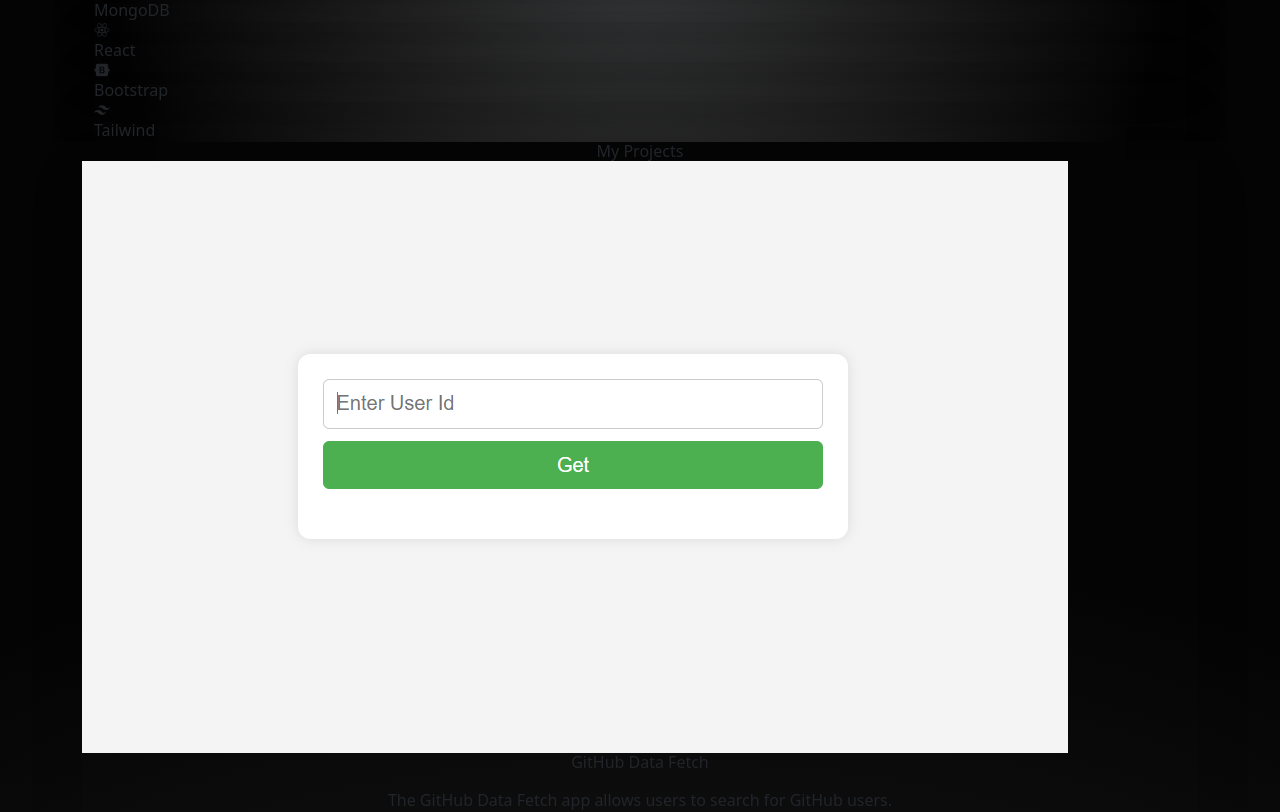
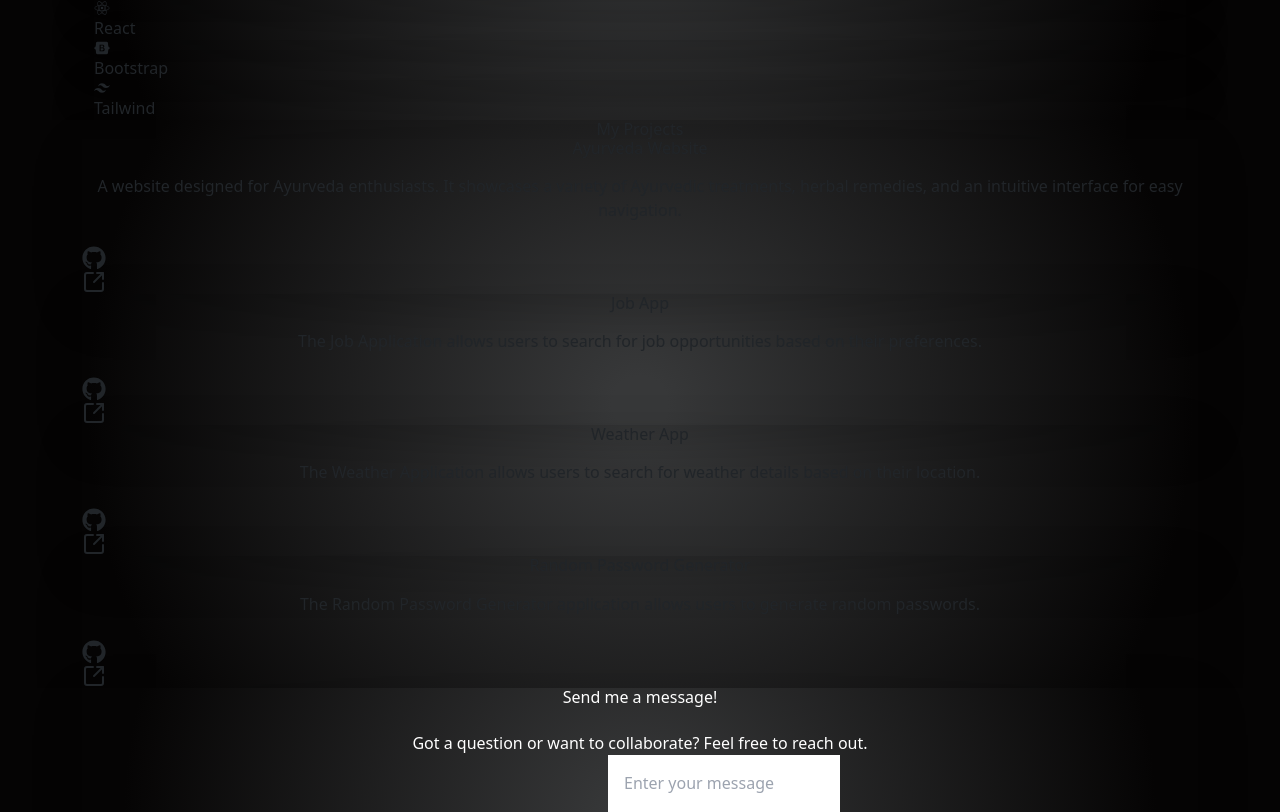
Before and after one commit to ramesh9256/Ramesh-Portfolio-, a React (Vite) app: page / in a window 1280 px wide. Shown: the part 978-1790 px from the top of the page. Built offline with nearby package versions, Linux system fonts and the light colour scheme.

Commit message:
new updated portfolio

```diff
--- a/package.json
+++ b/package.json
@@ -11,6 +11,7 @@
   },
   "dependencies": {
     "@tailwindcss/vite": "^4.0.0",
+    "framer-motion": "^12.4.7",
     "react": "^18.3.1",
     "react-dom": "^18.3.1",
     "react-icons": "^5.4.0"
--- a/src/components/About.jsx
+++ b/src/components/About.jsx
@@ -29,7 +29,8 @@ const About = () => {
           <div>
             <a
               href={Resume}
-              className="bg-gray-500 text-white py-3 px-8 rounded-lg inline-block hover:bg-blue-600 transition duration-300 shadow-md" download
+              style={{fontFamily : "monospace" , letterSpacing : "1px"}}
+              className="bg-gray-600 text-white py-3 font-bold px-8 rounded-lg inline-block hover:bg-gray-700 transition duration-300 shadow-md" download
             >
               Get CV
             </a>
--- a/src/components/Card.jsx
+++ b/src/components/Card.jsx
@@ -1,54 +1,35 @@
 import React from 'react';
 import { FaGithub } from "react-icons/fa";
 import { LuSquareArrowOutUpRight } from "react-icons/lu";
-import discnew from "../assets/img/discnew.png";
-import Sorting from "../assets/img/Sorting.png";
-import stopWatch from "../assets/img/stopWatch.webp";
-import Food from "../assets/img/Food.png";
-import Password from "../assets/img/Password.png";
+
 
 
 const github = "/img/github.png";
 const projects = [
     {
-        title: "GitHub Data Fetch",
-        description: "The GitHub Data Fetch app allows users to search for GitHub users.",
-        image: github,
-        github: "https://github.com/ramesh9256/Git-hub-fetch",
-        liveDemo: "https://git-hub-fetch.vercel.app/",
+        title: "Ayurveda Website",
+        description: "A website designed for Ayurveda enthusiasts. It showcases a variety of Ayurvedic treatments, herbal remedies, and an intuitive interface for easy navigation.",
+        github: "https://github.com/ramesh9256/Ayurveda",
+        liveDemo: "https://ayurveda-woad.vercel.app/",
     },
     {
-        title: "English Dictionary",
-        description: "The English Dictionary application allows users to search for word meanings and synonyms.",
-        image: discnew,
-        github: "https://github.com/ramesh9256/English-Dictionary",
-        liveDemo: "https://english-dictionary-orpin-xi.vercel.app/",
+        title: "Job App",
+        description: "The Job Application allows users to search for job opportunities based on their preferences.",
+        github: "https://github.com/ramesh9256/Job-App",
+        liveDemo: "https://job-app-alpha-mocha.vercel.app/",
     },
+
     {
-        title: "Sorting Application",
-        description: "The Sorting Application allows users to sort cards details in ascending and descending order.",
-        image: Sorting,
-        github: "https://github.com/ramesh9256/Sorting-application",
-        liveDemo: "https://sorting-application-kappa.vercel.app/",
+        title: "Weather App",
+        description: "The Weather Application allows users to search for weather details based on their location.",
+        github: "https://github.com/ramesh9256/Weather-App-using-react",
+        liveDemo: "https://weather-app-using-react-kappa.vercel.app/",
     },
-    {
-        title: "Stopwatch using JS",
-        description: "The Stopwatch Application is a simple and efficient tool designed for timing events.",
-        image: stopWatch,
-        github: "https://github.com/ramesh9256/Stopwatch",
-        liveDemo: "https://stopwatch-six-murex.vercel.app/",
-    },
-    {
-        title: "Food Website",
-        description: "A visually appealing and user-friendly website designed for food enthusiasts. It showcases a variety of delicious recipes, vibrant food images, and an intuitive interface for easy navigation.",
-        image: Food,
-        github: "https://github.com/ramesh9256/food-website",
-        liveDemo: "https://food-website-three-wine.vercel.app/",
-    },
+
+
     {
         title: "Random Password Generator",
         description: "The Random Password Generator application allows users to generate random passwords.",
-        image: Password,
         github: "https://github.com/ramesh9256/Random-password-generator",
         liveDemo: "https://random-password-generator-ten-rouge.vercel.app/",
     },
@@ -59,10 +40,9 @@ const Card = () => {
         <section id="projects" className="py-20 bg-neutral-800">
             <div className="container mx-auto text-center w-[80%]">
                 <h2 className="text-4xl font-bold mb-12 text-gray-600">My Projects</h2>
-                <div className="grid grid-cols-1 sm:grid-cols-2 md:grid-cols-3 gap-x-2 gap-y-8">
+                <div className="grid grid-cols-1 sm:grid-cols-2 md:grid-cols-4 gap-x-4 gap-y-4">
                     {projects.map((project, index) => (
                         <div className=" bg-gray-800 rounded-lg shadow-lg overflow-hidden relative transform transition-all duration-500 ease-in-out hover:-translate-y-4 max-w-xs mx-auto" key={index}>
-                            <img src={project.image} alt={project.title} className="w-full h-48 object-cover" />
                             <div className="p-6">
                                 <h3 className="text-xl font-semibold text-gray-200 mb-3">{project.title}</h3>
                                 <p className="text-gray-300 mb-4">{project.description}</p>
--- a/src/components/Home.jsx
+++ b/src/components/Home.jsx
@@ -7,8 +7,8 @@ let Home = () =>  {
     return (
       <section className="hero text-center py-20 sm:py-40 mt-12 text-white" id="home">
         <h1 className="text-5xl font-bold mb-4 md:text-6xl lg:text-7xl text-gray-600">Welcome to My Portfolio</h1>
-        <p className="text-xl mb-6 md:text-2xl">I'm a Web Developer</p>
-        <button className="jello-horizontal bg-gray-600 hover:bg-blue-700 text-white font-bold py-2 px-6 rounded-lg transition duration-300 ease-in-out" onClick={handelStart}>
+        <p className="text-xl mb-6 md:text-2xl text-gray-500" style={{fontFamily : "cursive"}}>I'm a Web Developer</p>
+        <button className="jello-horizontal bg-gray-600 hover:bg-gray-700 text-white font-bold py-2 px-6 rounded-lg transition duration-300 ease-in-out" onClick={handelStart}>
           Get Started
         </button>
       </section>
--- a/src/components/Navbar.jsx
+++ b/src/components/Navbar.jsx
@@ -1,4 +1,5 @@
 import React, { useState } from "react";
+import { motion } from "framer-motion";
 
 function Navbar() {
   const [isMobileMenuOpen, setIsMobileMenuOpen] = useState(false);
@@ -11,7 +12,7 @@ function Navbar() {
     <nav className="bg-slate-900 text-white p-4 fixed w-full top-0 left-0 z-50 shadow-lg">
       <div className="container mx-auto flex justify-between items-center">
         {/* Logo or Brand Name */}
-        <a href="/" className="text-3xl font-semibold text-gray-600">Ramesh</a>
+        <a href="/" className="text-3xl font-semibold text-gray-600 font-mono">Ramesh</a>
 
         {/* Desktop Menu */}
         <div className="hidden md:flex space-x-4">
@@ -51,13 +52,17 @@ function Navbar() {
         </button>
       </div>
 
-      {/* Mobile Menu */}
-      <div className={`md:hidden ${isMobileMenuOpen ? "block" : "hidden"}`}>
+      {/* Mobile Menu with Smooth Animation */}
+      <motion.div
+        initial={{ height: 0, opacity: 0 }}
+        animate={{ height: isMobileMenuOpen ? "auto" : 0, opacity: isMobileMenuOpen ? 1 : 0 }}
+        transition={{ duration: 0.3, ease: "easeInOut" }}
+        className="overflow-hidden md:hidden"
+      >
         <a href="#home" className="block px-4 py-2 hover:bg-gray-700 rounded">Home</a>
         <a href="#about" className="block px-4 py-2 hover:bg-gray-700 rounded">About</a>
         <a href="#contact" className="block px-4 py-2 hover:bg-gray-700 rounded">Contact</a>
-
-      </div>
+      </motion.div>
     </nav>
   );
 }
```
Also changed, not shown: 1 other file (tests, documents, lock files or other folders).
